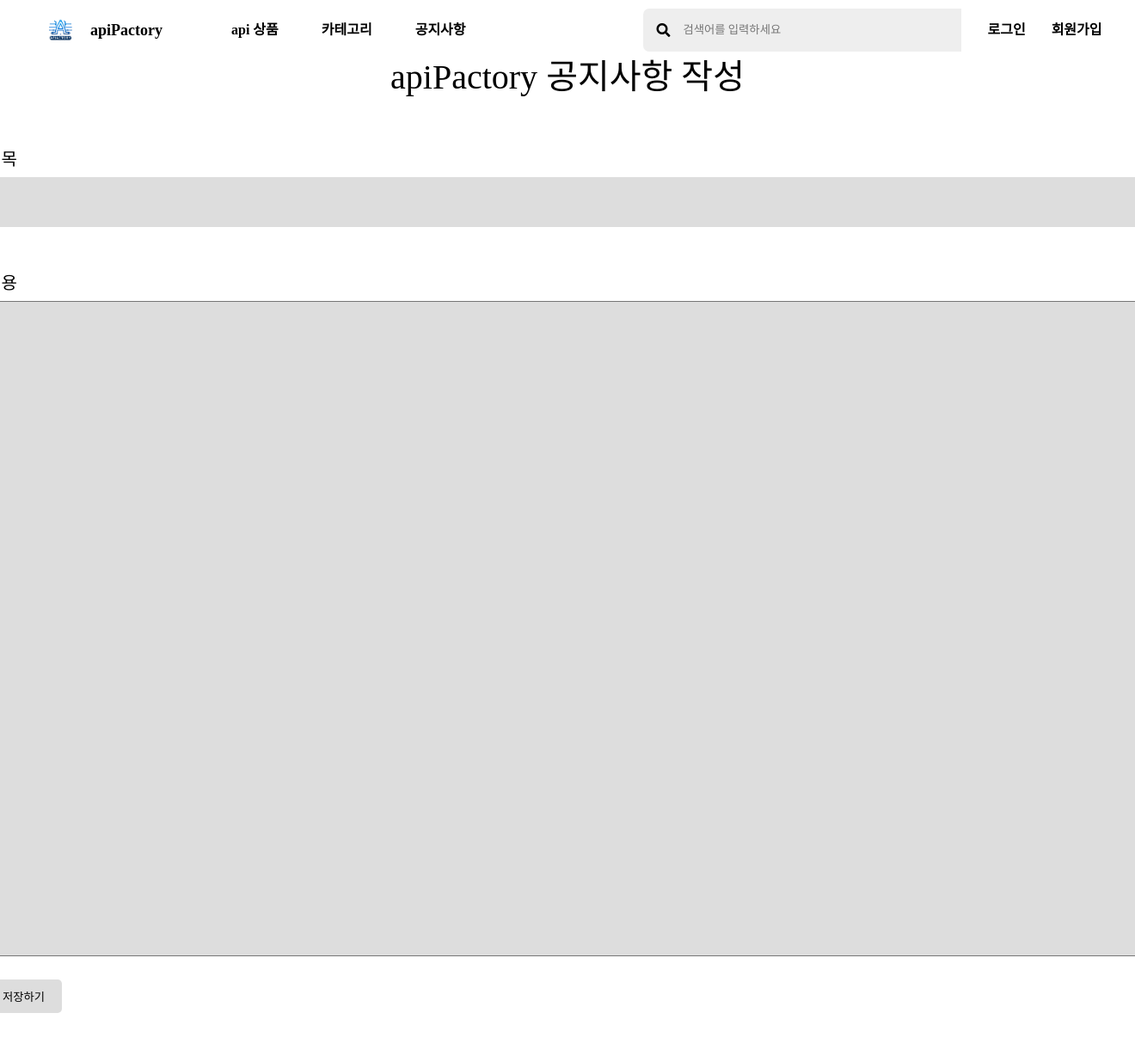
After one commit to jaehyuk-lee-0712/api-pactory, a PHP site: page /php/board/boardWrite.php in a window 1320 px wide; the page is wider, and only the part inside the window is pictured. The commit adds this page. Shown: that part at 86% size. Run offline with PHP 8.4, Linux system fonts and the light colour scheme; some libraries are stand-ins or nearby versions; some web fonts are replaced.

Commit message:
윤서 백업

```diff
--- a/assets/css/board.css
+++ b/assets/css/board.css
@@ -9,18 +9,23 @@
 #main .board-container {
     width: 1354px !important;
     height: inherit;
+    box-sizing: border-box;
 }
 
 .board__search .right .write__btn {
     width: 100px;
     color: var(--white);
-    background-color: #09143b;
+    background-color: #09143B;
     display: inline-block;
     font-size: 1rem;
     padding: 0.8rem 1rem;
     border-radius: 5px;
     cursor: pointer;
     font-family: var(--fontN);
+}
+
+.board__search .right .write__btn a {
+    color: var(--white);
 }
 
 .intro__inner h2 {
@@ -31,11 +36,10 @@
     margin-bottom: 50px;
 }
 
-
 .board__search .right .btn__style {
     width: 100px;
     color: var(--white);
-    background-color: #575f78;
+    background-color: #575F78;
     display: inline-block;
     font-size: 1rem;
     padding: 0.8rem 2rem;
@@ -50,7 +54,6 @@
     justify-content: space-between;
     align-items: flex-end;
 }
-
 
 .board__search .right input {
     padding: 12px 20px;
@@ -73,10 +76,7 @@
     font-family: var(--fontN);
 }
 
-
-
 /* board__search end */
-
 .board__table {
     margin-top: 15px;
     border-top: 2px solid var(--black);
@@ -87,7 +87,6 @@
     background-color: #032E59;
     color: #fff;
     font-family: var(--fontN);
-
 }
 
 .board__table td,
@@ -112,7 +111,6 @@
     margin-bottom: 20px;
     display: flex;
     justify-content: center;
-
 }
 
 .board__pages ul li a {
@@ -129,3 +127,49 @@
     background-color: #032E59;
     color: var(--white);
 }
+
+/* BOARD_ write */
+.board__write {
+    display: flex;
+    justify-content: center;
+    margin: 0 auto;
+}
+
+.board__write label {
+    width: 1354px;
+    font-size: 1.25rem;
+    margin-bottom: 6px;
+    display: inline-block;
+}
+
+.board__write input {
+    font-size: 1rem;
+    width: 100%;
+    padding: 20px 20px;
+    margin-bottom: 50px;
+}
+
+.board__write textarea {
+    font-size: 1rem;
+    width: 100%;
+    resize: none;
+    padding: 20px 20px;
+    box-sizing: border-box;
+}
+
+.board__write .write-btn {}
+
+.board__write .write-btn button {
+    background-color: var(--white300);
+    cursor: pointer;
+    padding: 10px 20px;
+    border-radius: 5px;
+    margin-top: 20px;
+    margin-bottom: 50px;
+}
+
+.board__write .input-style {
+    background-color: var(--white300);
+}
+
+/* board__view */
--- /dev/null
+++ b/php/board/boardWrite.php
@@ -0,0 +1,59 @@
+<?php
+// 데이터베이스 연결
+include "../connection/connection.php";
+?>
+<!DOCTYPE html>
+<html lang="ko">
+<head>
+    <?php include "../component/head.php"; ?>
+    <link rel="stylesheet" href="../../assets/css/style.css">
+</head>
+<body>
+    <?php include "../component/header.php"; ?>
+    <main id="main" role="main">
+        <div class="board-container">
+            <div class="intro__inner">
+                <div class="intro__img2"></div>
+                <h2 class="intro__title">apiPactory <em>공지사항</em> 작성</h2>
+            </div>
+            <!-- // intro end -->
+            <div class="board__inner">
+                <div class="board__write">
+                    <form action="boardWriteSave.php" name="boardWriteSave" method="post">
+                        <fieldset>
+                            <legend class="blind">
+                                게시글 작성하기
+                            </legend>
+                            <div>
+                                <label for="boardTitle">제목</label>
+                                <input type="text" id="boardTitle" name="boardTitle" class="input-style">
+                            </div>
+                            <div>
+                                <label for="boardContents">내용</label>
+                                <textarea name="boardContents" id="boardContents" rows="40"
+                                    class="input-style"></textarea>
+                            </div>
+                            <div class="write-btn">
+                                <button type="submit" class="write-btn-style">저장하기</button>
+                            </div>
+                        </fieldset>
+                    </form>
+                </div>
+            </div>
+        </div>
+    </main>
+    <!-- // main -->
+    <script>
+        window.onload = function () {
+            document.querySelectorAll(".board__pages>ul>li>a").forEach(function (item) {
+                item.addEventListener("mouseover", function () {
+                    item.classList.add("active");
+                });
+                item.addEventListener("mouseout", function () {
+                    item.classList.remove("active");
+                });
+            });
+        }
+    </script>
+</body>
+</html>
--- a/php/connection/connection.php
+++ b/php/connection/connection.php
@@ -1,9 +1,9 @@
 <?php
 
 $host = "localhost";
-$user = "dlwogur1215";
-$pw = "vmfleja1215#";
-$db = "dlwogur1215";
+$user = "meowon1019";
+$pw = "eodnjdl1019!";
+$db = "meowon1019";
 
 $connection = new mysqli($host , $user , $pw , $db);
 $connection -> set_charset("utf8");
```
Also changed, not shown: coding/board-write.html (deleted, +0 -110 lines), php/board/board.php (+13 -25 lines), php/board/boardWriteSave.php (added, +27 -0 lines), php/board/boardView.php (added).
